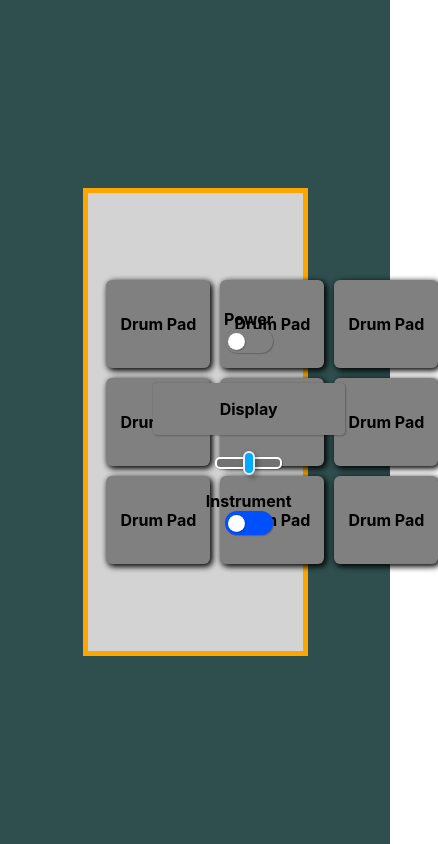
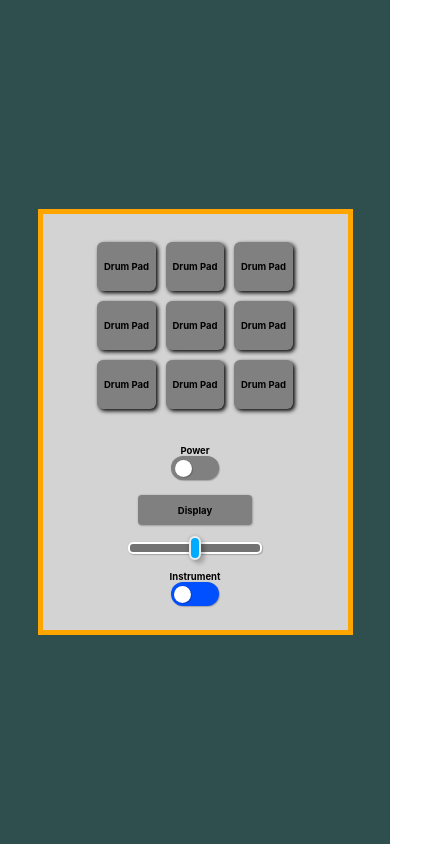
Before and after one commit to westgoten/drum-machine, a React (Create React App) app: page / in a window 390 px wide. Shown: the whole page, 438 px wide, since content can reach past the window. Built offline with nearby package versions, Linux system fonts and the light colour scheme.

Commit message:
[WIP] Adapt layout to mobile browsers: - Replace percentage dimensions with REM dimensions on high-level elements; Adjust DrumMachine layout's direction and dimensions; Tweak Controls' children components' layout

```diff
--- a/src/style/App.scss
+++ b/src/style/App.scss
@@ -8,4 +8,5 @@
     display: flex;
     justify-content: center;
     align-items: center;
+    overflow: auto;
 }
--- a/src/style/Controls.scss
+++ b/src/style/Controls.scss
@@ -1,3 +1,5 @@
+@import 'globalVariables';
+
 .controls {
     width: 40%;
     max-width: 40%;
@@ -6,3 +8,10 @@
     flex-direction: column;
     align-items: center;
 }
+
+@media (max-width: $tablet-width) {
+    .controls {
+        width: 55%;
+        max-width: 55%;
+    }
+}
--- a/src/style/DrumMachine.scss
+++ b/src/style/DrumMachine.scss
@@ -1,10 +1,20 @@
+@import 'globalVariables';
+
 .main-container {
     border: 5px solid orange;
     background-color: lightgray;
-    width: 50%;
-    height: 50%;
+    width: 40rem;
+    height: 19.3rem;
     display: flex;
     justify-content: space-around;
     align-items: center;
     padding: 18px 10px;
 }
+
+@media (max-width: $tablet-width) {
+    .main-container {
+        width: 30rem;
+        height: 40rem;
+        flex-direction: column;
+    }
+}
--- a/src/style/DrumPad.scss
+++ b/src/style/DrumPad.scss
@@ -5,7 +5,7 @@
     align-items: center;
     font-weight: bold;
     border-radius: 6px;
-    box-shadow: 2px 2px 6px black, 2px 2px 6px rgba($color: #000000, $alpha: 0.4);
+    box-shadow: 2px 2px 4px black;
     padding: 4px;
     margin: 4px;
 }
--- a/src/style/DrumPadGrid.scss
+++ b/src/style/DrumPadGrid.scss
@@ -3,7 +3,4 @@
     grid-template-columns: repeat(3, 7em);
     grid-template-rows: repeat(3, 6em);
     gap: 2px 2px;
-    width: 50%;
-    max-width: 50%;
-    max-height: 100%;
 }
--- a/src/style/PowerSwitch.scss
+++ b/src/style/PowerSwitch.scss
@@ -1,4 +1,4 @@
-@import 'switch';
+@import 'switch', 'globalVariables';
 
 .power-container {
     @extend .switch-container;
@@ -8,3 +8,9 @@
 .switch-input:checked + .switch-slider {
     background-color: #007a00;
 }
+
+@media (max-width: $tablet-width) {
+    .power-container {
+        margin: 20px 0 5px 0;
+    }
+}
--- a/src/style/VolumeSlider.scss
+++ b/src/style/VolumeSlider.scss
@@ -1,3 +1,5 @@
+@import 'globalVariables';
+
 $track-color: #727272;
 $thumb-color: #00aaff;
 
@@ -140,3 +142,9 @@ input[type='range'] {
 .slider-container {
   width: 85%;
 }
+
+@media (max-width: $tablet-width) {
+  input[type='range'] {
+    margin: 7px 0;
+  }
+}
--- /dev/null
+++ b/src/style/_globalVariables.scss
@@ -0,0 +1,3 @@
+// Screen size
+$tablet-width: 800px;
+$phone-width: 650px;
--- a/src/style/_switch.scss
+++ b/src/style/_switch.scss
@@ -1,3 +1,5 @@
+@import 'globalVariables';
+
 $switch-height: 24px;
 $switch-width: 48px;
 $switch-border-radius: $switch-width;
@@ -68,3 +70,9 @@ $switch-shadow-color: rgba($color: #000000, $alpha: 0.2);
 .switch-input:checked + .switch-slider::before {
     transform: translateX($slider-size + (2 * $slider-pos));
 }
+
+@media (max-width: $tablet-width) {
+    .switch-container {
+        margin: 10px 0 0 0;
+    }
+}
--- a/src/style/index.scss
+++ b/src/style/index.scss
@@ -1,3 +1,9 @@
+@import 'globalVariables';
+
+html {
+  font-size: 16px;
+}
+
 body {
   margin: 0;
   font-family: -apple-system, BlinkMacSystemFont, 'Segoe UI', 'Roboto', 'Oxygen',
@@ -6,3 +12,15 @@ body {
   -webkit-font-smoothing: antialiased;
   -moz-osx-font-smoothing: grayscale;
 }
+
+@media (max-width: $tablet-width) {
+  html {
+    font-size: 12px;
+  }
+}
+
+@media (max-width: $phone-width) {
+  html {
+    font-size: 9.5px;
+  }
+}
```
